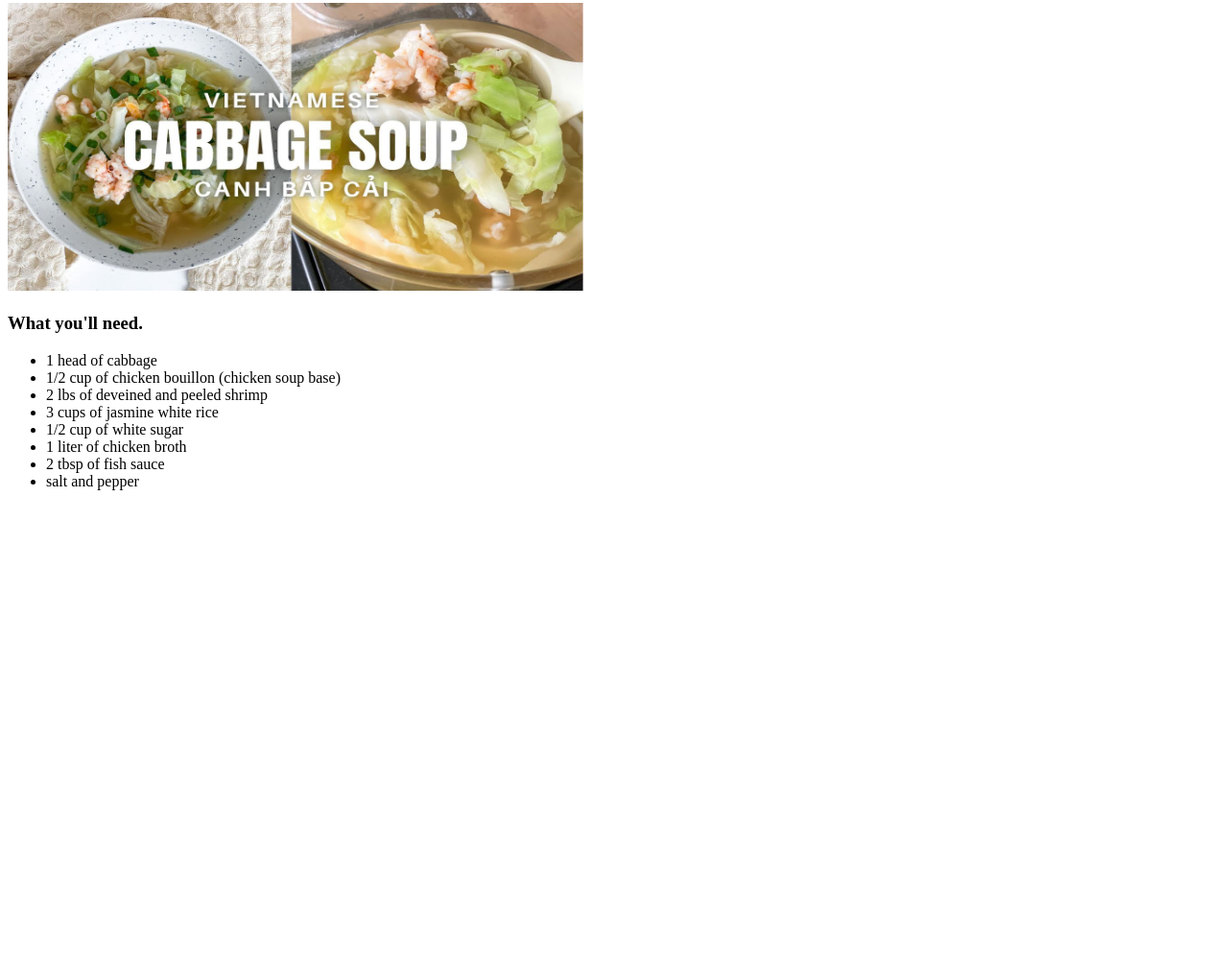
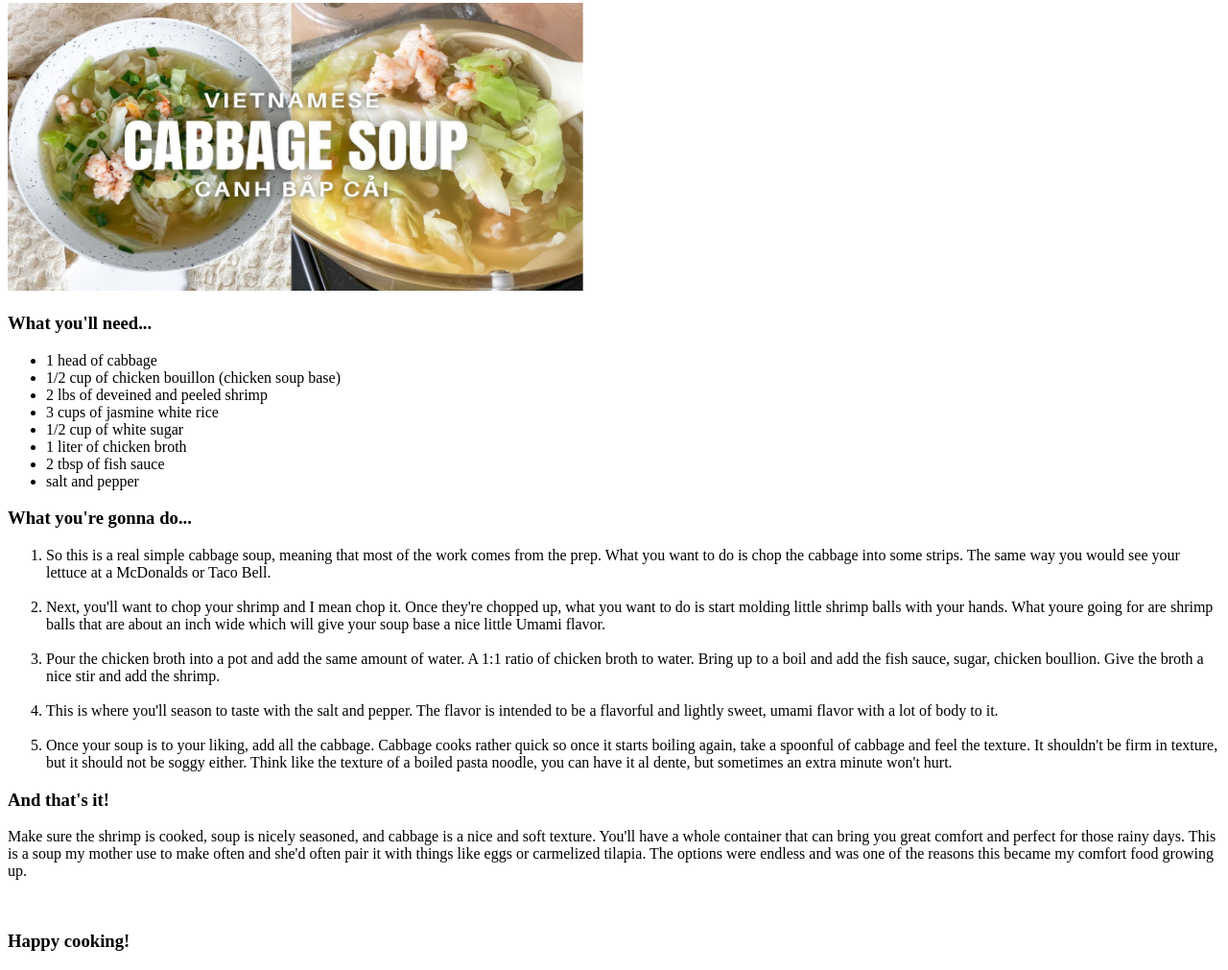
Before and after one commit to kevnhoang/HowToMakeCanh, a plain HTML site: page index.html in a window 1280 px wide. Shown: the part 115-1126 px from the top of the page at 96% size. Before the commit the page ends 800 px from the top, so only its background shows below. Drawn offline with Linux system fonts and the light colour scheme.

Commit message:
Provided the directions list to ensure quality control for readers

```diff
--- a/index.html
+++ b/index.html
@@ -7,11 +7,11 @@
 </head>
 <body>
     <h3>So you want to make a lovely, heart warming bowl of Vietnamese cabbage soup, do you?</h3>
-    <h3>Well you came to the right place...</h3>
+    <h3>Well you came to the right place.</h3>
     <br>
 
     <img src="images/photo_of_canh.jpeg" height="300" width="600">
-    <h3>What you'll need.</h3>
+    <h3>What you'll need...</h3>
     <ul>
         <li>1 head of cabbage</li>
         <li>1/2 cup of chicken bouillon (chicken soup base)</li>
@@ -23,5 +23,44 @@
         <li>salt and pepper</li>
     </ul>
 
+<h3>What you're gonna do...</h3>
+
+    <ol>
+        <li>So this is a real simple cabbage soup, meaning that most of the work comes from the prep.
+            What you want to do is chop the cabbage into some strips. The same way you would see
+            your lettuce at a McDonalds or Taco Bell.
+        </li>
+        <br>
+        <li>
+            Next, you'll want to chop your shrimp and I mean chop it. Once they're chopped up,
+            what you want to do is start molding little shrimp balls with your hands.
+            What youre going for are shrimp balls that are about an inch wide which will give your soup base
+            a nice little Umami flavor.
+        </li>
+        <br>
+        <li>
+            Pour the chicken broth into a pot and add the same amount of water. A 1:1 ratio of chicken
+            broth to water. Bring up to a boil and add the fish sauce, sugar, chicken boullion.
+            Give the broth a nice stir and add the shrimp.
+        </li>
+        <br>
+        <li>This is where you'll season to taste with the salt and pepper. The flavor is intended to be a flavorful
+            and lightly sweet, umami flavor with a lot of body to it.
+        </li>
+        <br>
+        <li>Once your soup is to your liking, add all the cabbage. Cabbage cooks rather quick so once it starts boiling again,
+            take a spoonful of cabbage and feel the texture. It shouldn't be firm in texture, but it should not be soggy either.
+            Think like the texture of a boiled pasta noodle, you can have it al dente, but sometimes an extra minute won't hurt.
+        </li>
+    </ol>
+
+    <h3>And that's it! </h3>
+    <p>Make sure the shrimp is cooked, soup is nicely seasoned, and cabbage is a nice and soft texture.
+        You'll have a whole container that can bring you great comfort and perfect for those rainy days.
+        This is a soup my mother use to make often and she'd often pair it with things like eggs or carmelized tilapia.
+        The options were endless and was one of the reasons this became my comfort food growing up.
+    </p>
+<br>
+    <h3>Happy cooking!</h3>
 </body>
 </html>
```
